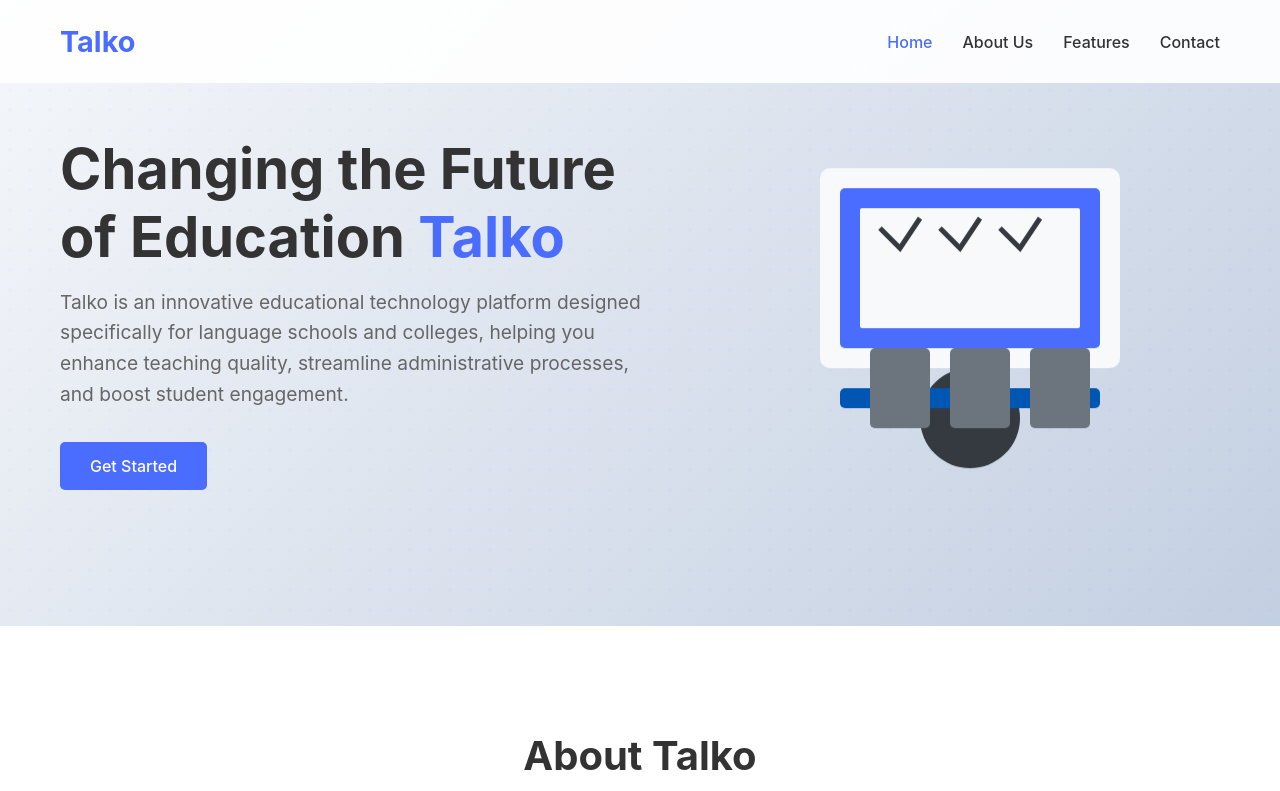
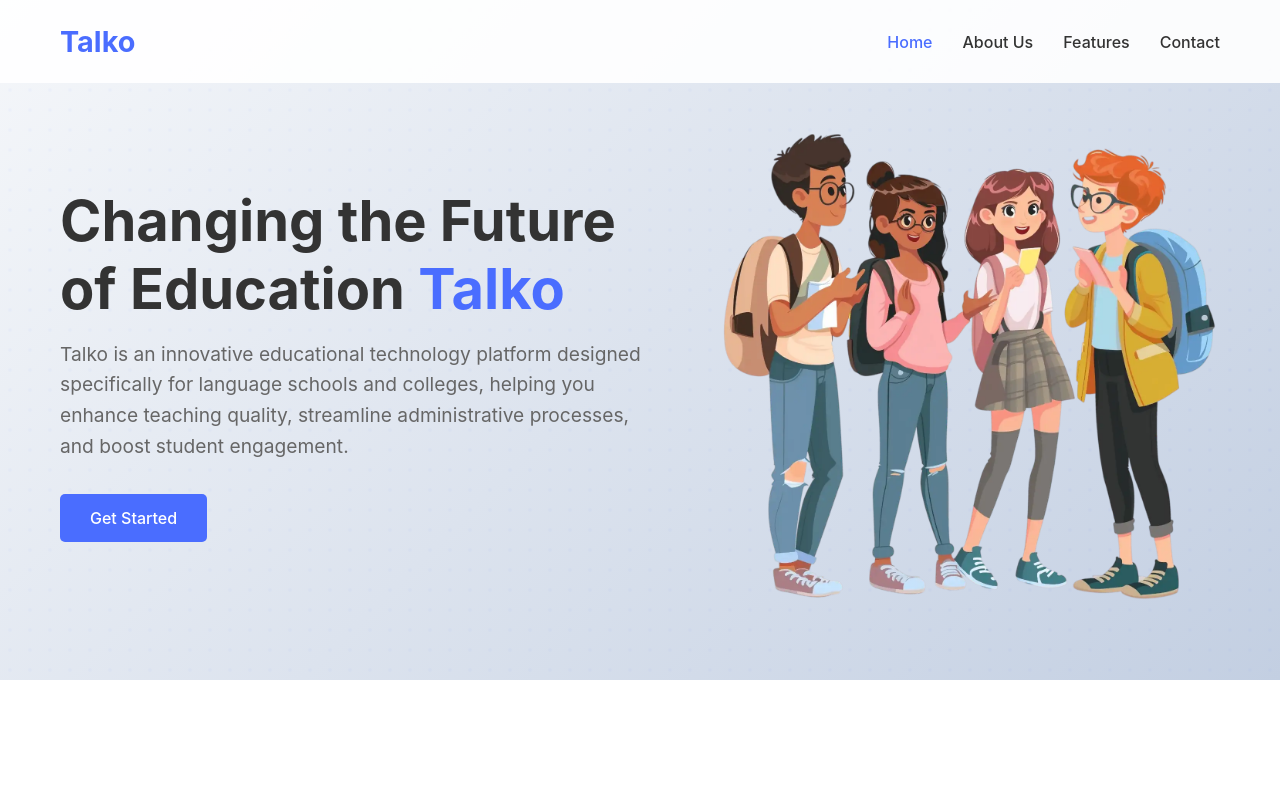
Before and after one commit to Jdwang23/talko, a React (Create React App) app: page / in a window 1280 px wide. Shown: the top 791 px of the page. Built offline with nearby package versions, Linux system fonts and the light colour scheme.

Commit message:
feat: change hero image

```diff
--- a/src/components/Hero.tsx
+++ b/src/components/Hero.tsx
@@ -4,14 +4,14 @@ import { Link } from 'react-scroll';
 
 // Main hero section container with background and spacing
 const HeroSection = styled.section`
-  min-height: 60vh;
+  min-height: 85vh;
   display: flex;
   align-items: center;
   background: linear-gradient(135deg, #f5f7fa 0%, #c3cfe2 100%);
   position: relative;
   overflow: visible;
   padding-top: 70px;
-  padding-bottom: 50px;
+  // padding-bottom: 50px;
 
   &::before {
     content: '';
@@ -190,7 +190,7 @@ const Hero: React.FC = () => {
           </ButtonWrapper>
         </HeroContent>
         <HeroImage>
-          <img src="/hero-image.svg" alt="Talko - EdTech Platform" />
+          <img src="/talk.webp" alt="Talko - EdTech Platform" />
         </HeroImage>
       </HeroContainer>
     </HeroSection>
```
Also changed, not shown: public/talk.webp (added), 1 other file (tests, documents, lock files or other folders).
